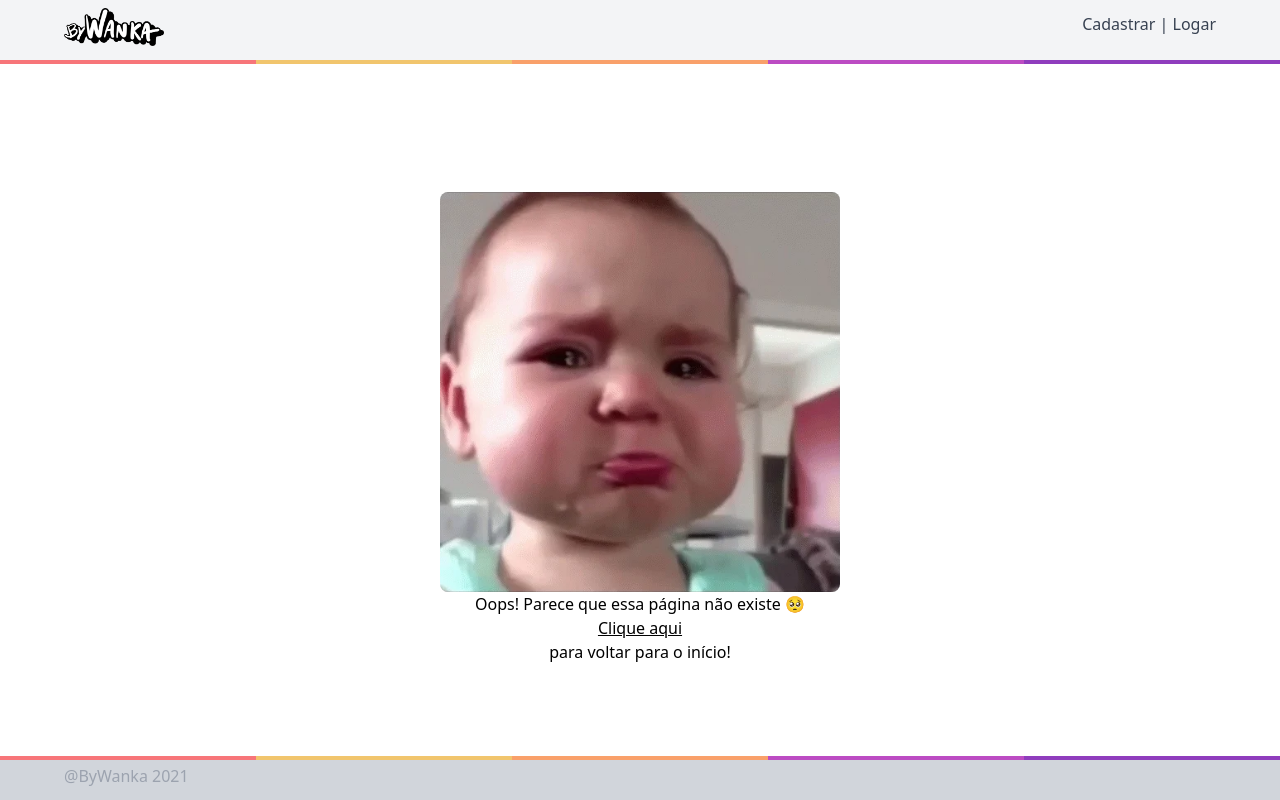
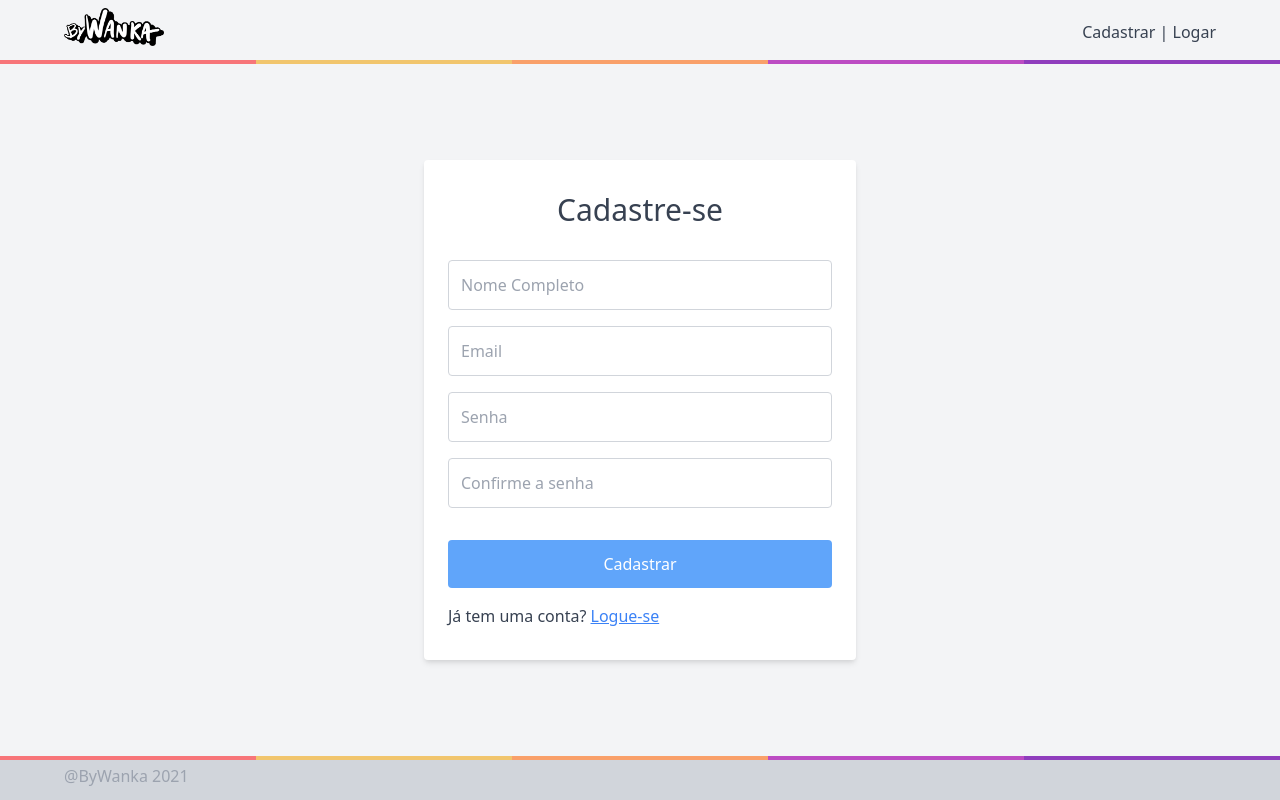
Before and after one commit to edilsonborges/ByWanka, a Next.js app: page /signup in a window 1280 px wide. Before the commit this address had no page. Built offline with nearby package versions, Linux system fonts and the light colour scheme.

Commit message:
Signin Signup pages

```diff
--- a/src/components/Body.tsx
+++ b/src/components/Body.tsx
@@ -5,7 +5,10 @@ import Search from './Search'
 import Link from 'next/link'
 import { Products } from '../pages/index'
 
-const Card = ({ product, url }) => {
+const Card = ({
+  product
+  // , url
+}) => {
   // const rand = Math.floor(Math.random() * (420 - 400 + 1) + 400)
   // const url = `${product.image}/400/${rand}`
 
@@ -79,7 +82,13 @@ const Body = ({ products, page, total, url }: Products): JSX.Element => {
           </div>
           <div className="grid grid-cols-1 gap-12 mt-4 sm:grid-cols-2 lg:grid-cols-3 xl:grid-cols-4">
             {productsFiltered.map((product) => {
-              return <Card key={product.id} product={product} url={url} />
+              return (
+                <Card
+                  key={product.id}
+                  product={product}
+                  // url={url}
+                />
+              )
             })}
           </div>
         </div>
--- a/src/components/Layout/Navbar.tsx
+++ b/src/components/Layout/Navbar.tsx
@@ -16,10 +16,14 @@ const Navbar = (): JSX.Element => {
             />
           </div>
         </Link>
-        <div className="pt-1">
-          <a href="#">Cadastrar</a>
+        <div className="pt-3">
+          <Link href="signup">
+            <a href="#">Cadastrar</a>
+          </Link>
           {' | '}
-          <a href="#">Logar</a>
+          <Link href="signin">
+            <a href="#">Logar</a>
+          </Link>
         </div>
       </div>
       <div className="flex flex-row h-1">
--- a/src/pages/index.tsx
+++ b/src/pages/index.tsx
@@ -2,8 +2,8 @@ import React from 'react'
 import Body from '../components/Body'
 import Header from '../components/Header'
 import {
-  GetStaticProps,
-  InferGetStaticPropsType,
+  // GetStaticProps,
+  // InferGetStaticPropsType,
   GetServerSideProps,
   InferGetServerSidePropsType
 } from 'next'
--- /dev/null
+++ b/src/pages/signin.tsx
@@ -0,0 +1,35 @@
+import Link from 'next/link'
+import React from 'react'
+
+export default function signin(): JSX.Element {
+  return (
+    <div className="flex flex-col bg-gray-100 content-area">
+      <div className="container flex items-center justify-center flex-1 max-w-md px-2 mx-auto">
+        <div className="w-full px-6 py-8 text-gray-700 bg-white rounded shadow-md">
+          <h1 className="mb-8 text-3xl text-center">Login</h1>
+          <input
+            className="w-full p-3 mb-4 border border-gray-300 rounded"
+            type="text"
+            name="email"
+            placeholder="Email"
+          />
+          <input
+            className="w-full p-3 mb-4 border border-gray-300 rounded"
+            type="password"
+            name="password"
+            placeholder="Senha"
+          />
+          <button className="w-full p-3 mt-4 text-white bg-blue-400 rounded hover:bg-blue-500">
+            Entrar
+          </button>
+          <div className="mt-4 text-gray-700">
+            Não tem uma conta?{' '}
+            <Link href="/signup">
+              <a className="text-blue-500 underline"> Cadastre-se</a>
+            </Link>
+          </div>
+        </div>
+      </div>
+    </div>
+  )
+}
--- /dev/null
+++ b/src/pages/signup.tsx
@@ -0,0 +1,47 @@
+import Link from 'next/link'
+import React from 'react'
+
+export default function signup(): JSX.Element {
+  return (
+    <div className="flex flex-col bg-gray-100 content-area">
+      <div className="container flex flex-col items-center justify-center flex-1 max-w-md px-2 mx-auto">
+        <div className="w-full px-6 py-8 text-gray-700 bg-white rounded shadow-md">
+          <h1 className="mb-8 text-3xl text-center">Cadastre-se</h1>
+          <input
+            className="w-full p-3 mb-4 border border-gray-300 rounded"
+            type="text"
+            name="fullname"
+            placeholder="Nome Completo"
+          />
+          <input
+            className="w-full p-3 mb-4 border border-gray-300 rounded"
+            type="text"
+            name="email"
+            placeholder="Email"
+          />
+          <input
+            className="w-full p-3 mb-4 border border-gray-300 rounded"
+            type="password"
+            name="password"
+            placeholder="Senha"
+          />
+          <input
+            className="w-full p-3 mb-4 border border-gray-300 rounded"
+            type="password"
+            name="confirm_password"
+            placeholder="Confirme a senha"
+          />
+          <button className="w-full p-3 mt-4 text-white bg-blue-400 rounded hover:bg-blue-500">
+            Cadastrar
+          </button>
+          <div className="mt-4 text-gray-700">
+            Já tem uma conta?{' '}
+            <Link href="/signin">
+              <a className="text-blue-500 underline"> Logue-se</a>
+            </Link>
+          </div>
+        </div>
+      </div>
+    </div>
+  )
+}
```
